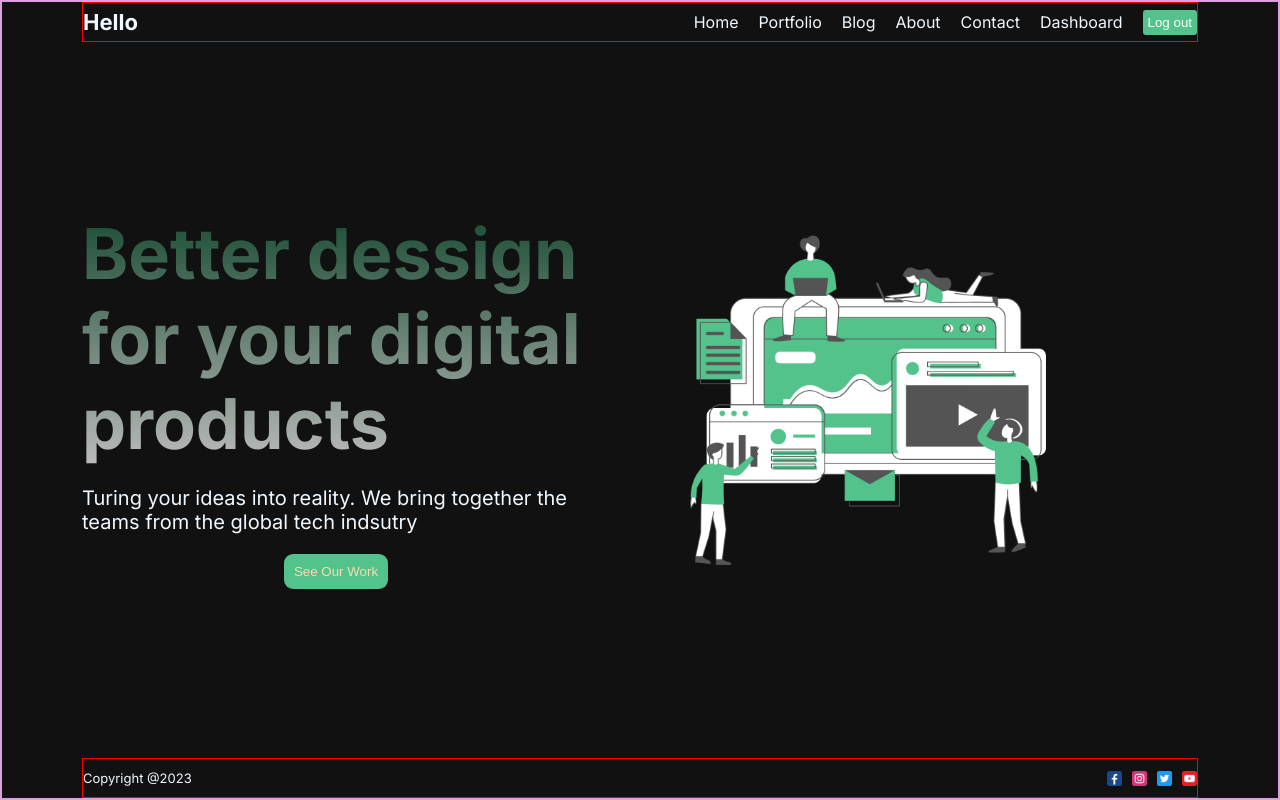
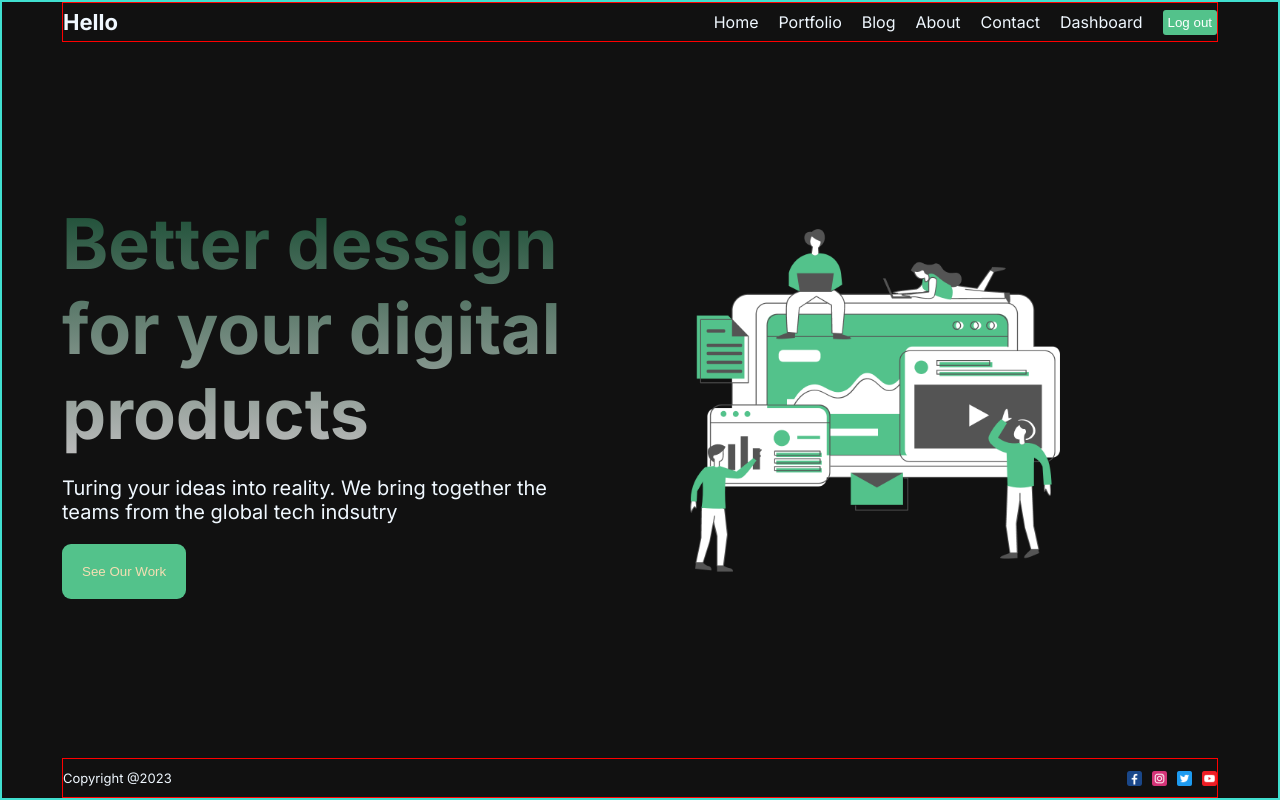
Before and after one commit to ibnbakare/MyBlog, a Next.js app: page / in a window 1280 px wide. Built offline with nearby package versions, Linux system fonts and the light colour scheme.

Commit message:
done with about page

```diff
--- a/src/app/about/page.jsx
+++ b/src/app/about/page.jsx
@@ -5,7 +5,7 @@ import Button from '@/component/button/button'
 
 const About = () => {
   return (
-    <div>
+    <div className={styles.container}>
       <div className={styles.imgContent}>
         <Image src="https://images.pexels.com/photos/3184639/pexels-photo-3184639.jpeg?auto=compress&cs=tinysrgb&w=1260&h=750&dpr=2"
         fill={true}
--- a/src/app/about/page.module.css
+++ b/src/app/about/page.module.css
@@ -1,14 +1,43 @@
+.container{
+    display: flex;
+    flex-direction: column;
+    gap: 10px;
+
+   width: 0 auto;
+    justify-content: center;
+    align-items: center;
+    border: 2px solid blueviolet;
+
+}
 .imgContent{
     position: relative;
     width: 100%;
     height: 300px;
+
+}
+.img{
     object-fit: cover;
+    filter: grayscale(90%);
+
 }
-
+.imgDesc{
+    z-index: 100;
+    position: absolute;
+    bottom: 7%;
+    left: 3%;
+    background-color: #53c28b;
+    color: white;
+    padding: 5px;
+}
 .textContent{
     display: flex;
-    gap:20px;
+    gap:100px;
 }
 .items{
     flex: 1;
+    margin-top: 50px;
+    display: flex;
+    flex-direction: column;
+    gap: 30px;
+    text-align: justify;
 }
--- a/src/app/globals.css
+++ b/src/app/globals.css
@@ -16,17 +16,28 @@ a {
   color: inherit;
 }
 
-.container{
+.containers{
   min-height: 100vh;
   max-width: 1366px;
-  margin: 0 auto%;
-  padding: 0 80px;
+  margin: 0 auto;
+  /* padding: 0 80px; */
   display: flex;
   flex-direction: column;
   justify-content: space-between;
 
-  border: 2px solid plum;
+
   /* padding: 0 60px; */
 
 
 }
+
+.container {
+  max-width: 1366px;
+  min-height: 100vh;
+  margin: 0 auto;
+  padding: 0 60px;
+  display: flex;
+  flex-direction: column;
+  justify-content: space-between;
+  border: 2px solid turquoise;
+}
--- a/src/app/page.js
+++ b/src/app/page.js
@@ -2,6 +2,7 @@ import React from 'react'
 import styles from './page.module.css'
 import Hero from 'public/hero.png'
 import Image from 'next/image'
+import Button from '@/component/button/button'
 const page = () => {
   return (
     <div className={styles.container}>
@@ -9,8 +10,8 @@ const page = () => {
           <h1 className={styles.title} >Better dessign for your digital products</h1>
 
           <p className={styles.desc}> Turing your ideas into reality. We bring together the teams from the global tech indsutry</p>
+          <Button url="#" title="See Our Work" />
 
-          <button className={styles.button}>See Our Work</button>
         </div>
         <div className={styles.items}>
           <Image className={styles.img} src={Hero}   alt=''/>
--- a/src/app/page.module.css
+++ b/src/app/page.module.css
@@ -31,13 +31,13 @@ background: linear-gradient(to bottom, #194c33, #bbb );
   font-size: 20px;
   font-weight: 250px;
 }
-.button{
+/* .button{
   width: fit-content;
-  padding: 10px;
+  padding: 20px;
   border-radius: 9px;
   border: none;
   color: wheat;
   cursor: pointer;
   background-color: #53c28b;
   margin: 0 auto;
-}
+}  */
--- a/src/component/button/page.module.css
+++ b/src/component/button/page.module.css
@@ -1,7 +1,7 @@
 .btn{
 
     width: fit-content;
-    padding: 10px;
+    padding: 20px;
     border-radius: 9px;
     border: none;
     color: wheat;
```
